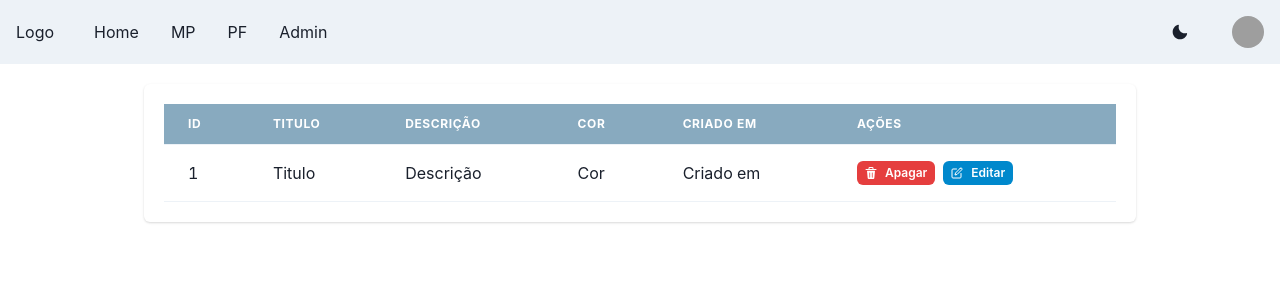
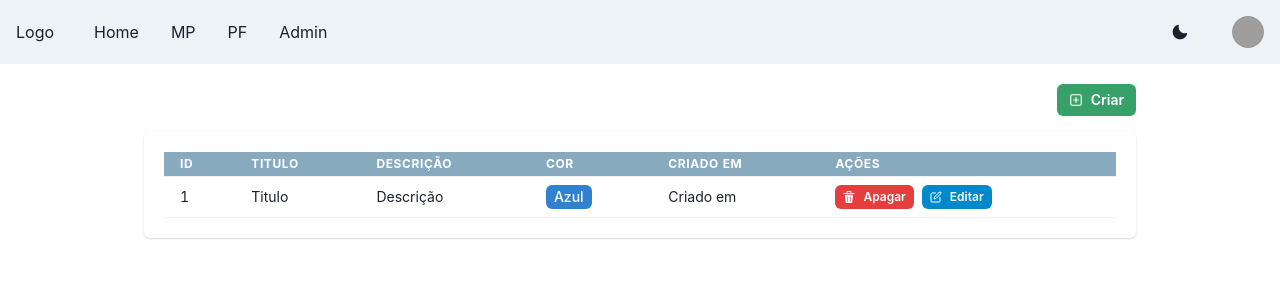
Before and after one commit to fcantarani/Oracao-App, a React (Vite) app: page /admin/category in a window 1280 px wide. Shown: the top 300 px of the page. Built offline with nearby package versions, Linux system fonts and the light colour scheme; grey boxes are pictures that could not be loaded.

Commit message:
Funcionalidades e modal

```diff
--- /dev/null
+++ b/src/components/Modal/CreateCategory/index.tsx
@@ -0,0 +1,60 @@
+import { PlusSquareIcon } from "@chakra-ui/icons"
+import { Box, Button, Flex, FormControl, FormLabel, Input, Modal, ModalBody, ModalCloseButton, ModalContent, ModalFooter, ModalHeader, ModalOverlay, Spacer, Textarea, useDisclosure } from "@chakra-ui/react"
+
+export default function CreateCategory() {
+
+    const { isOpen, onOpen, onClose } = useDisclosure()
+    return (
+        <div>
+
+            <Flex marginBottom={'4'}>
+                <Spacer />
+                <Box>
+                    <Button onClick={onOpen} leftIcon={<PlusSquareIcon />} colorScheme='green' size='sm'>
+                        Criar
+                    </Button>
+                </Box>
+            </Flex>
+
+            <Modal size={'xl'} isOpen={isOpen} onClose={onClose}>
+                <ModalOverlay />
+                <ModalContent>
+                    <ModalHeader>Cadastrar Categoria</ModalHeader>
+                    <ModalCloseButton />
+                    <ModalBody pb={6}>
+                        <FormControl>
+                            <FormLabel>Título</FormLabel>
+                            <Input name='title' placeholder='Título' size={'sm'} />
+                        </FormControl>
+
+                        <FormControl mt={4}>
+                            <FormLabel>Descrição</FormLabel>
+                            <Textarea
+                                name='description'
+                                placeholder='Descrição da categoria'
+                                size={'sm'}
+                            />
+                        </FormControl>
+
+                        <FormControl mt={4}>
+                            <FormLabel>Cor</FormLabel>
+                            <Input
+                                type={'color'}
+                                name='color'
+                                size={'sm'}
+                            />
+                        </FormControl>
+
+                    </ModalBody>
+
+                    <ModalFooter>
+                        <Button colorScheme="red" size={'sm'} mr={3} onClick={onClose}>Cancelar</Button>
+                        <Button colorScheme='blue' size={'sm'}>
+                            Salvar
+                        </Button>
+                    </ModalFooter>
+                </ModalContent>
+            </Modal>
+        </div>
+    )
+}
--- a/src/components/Modal/Create/index.tsx
+++ b/src/components/Modal/CreatePray/index.tsx
@@ -65,7 +65,7 @@ export default function CreatePray() {
                     <ModalFooter>
                         <Button colorScheme="red" size={'sm'} mr={3} onClick={onClose}>Cancelar</Button>
                         <Button colorScheme='blue' size={'sm'}>
-                            Save
+                            Salvar
                         </Button>
                     </ModalFooter>
                 </ModalContent>
--- a/src/pages/Admin/Category/index.tsx
+++ b/src/pages/Admin/Category/index.tsx
@@ -1,13 +1,17 @@
 import { DeleteIcon, EditIcon } from "@chakra-ui/icons";
-import { Button, Card, CardBody, Stack, Table, TableContainer, Tbody, Td, Th, Thead, Tr } from "@chakra-ui/react";
+import { Button, Card, CardBody, Stack, Table, TableContainer, Tag, Tbody, Td, Th, Thead, Tr } from "@chakra-ui/react";
+import CreateCategory from "../../../components/Modal/CreateCategory";
 
 export default function Category() {
     return (
         <>
+
+            <CreateCategory />
+
             <Card>
                 <CardBody>
                     <TableContainer >
-                        <Table size='md'>
+                        <Table size='sm'>
                             <Thead>
                                 <Tr bgColor="#88AABF" >
                                     <Th textColor="#FFF">Id</Th>
@@ -24,14 +28,14 @@ export default function Category() {
                                     <Td>1</Td>
                                     <Td>Titulo</Td>
                                     <Td>Descrição</Td>
-                                    <Td>Cor</Td>
+                                    <Td><Tag size={'md'} variant='solid' colorScheme='blue'>Azul</Tag></Td>
                                     <Td>Criado em</Td>
                                     <Td>
                                         <Stack spacing={2} direction='row' align='center'>
                                             <Button leftIcon={<DeleteIcon />} colorScheme='red' size='xs'>
                                                 Apagar
                                             </Button>
-                                            <Button leftIcon={<EditIcon />} colorScheme='telegram' size='xs'>
+                                            <Button onClick={() => console.log('editar')} leftIcon={<EditIcon />} colorScheme='telegram' size='xs'>
                                                 Editar
                                             </Button>
                                         </Stack>
--- a/src/pages/Home/index.tsx
+++ b/src/pages/Home/index.tsx
@@ -12,12 +12,12 @@ import {
     Button,
 } from '@chakra-ui/react'
 import { Card, CardBody } from '@chakra-ui/react'
-import CreatePray from '../../components/Modal/Create';
 import { ViewIcon, ViewOffIcon } from '@chakra-ui/icons';
 import { useState } from 'react';
+import CreatePray from '../../components/Modal/CreatePray';
 
 export default function Home() {
-    const[praying, setPraying] = useState(false);
+    const [praying, setPraying] = useState(false);
 
     interface Pray {
         id: number,
@@ -90,7 +90,6 @@ export default function Home() {
                     </TableContainer>
                 </CardBody>
             </Card>
-            {praying}
         </>
 
     );
```
